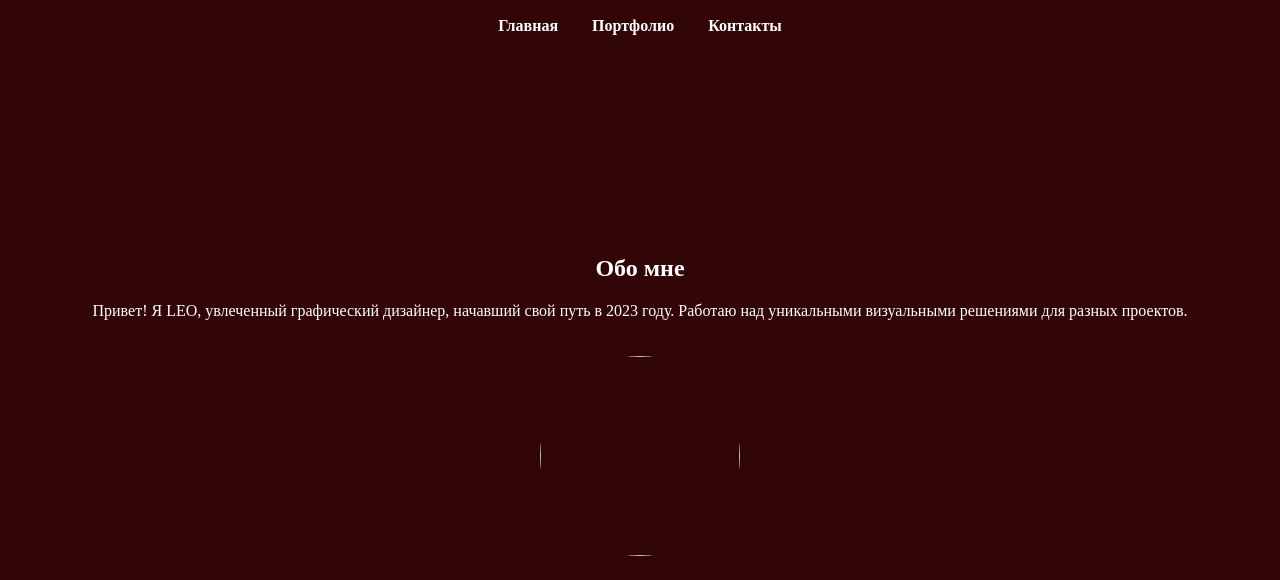
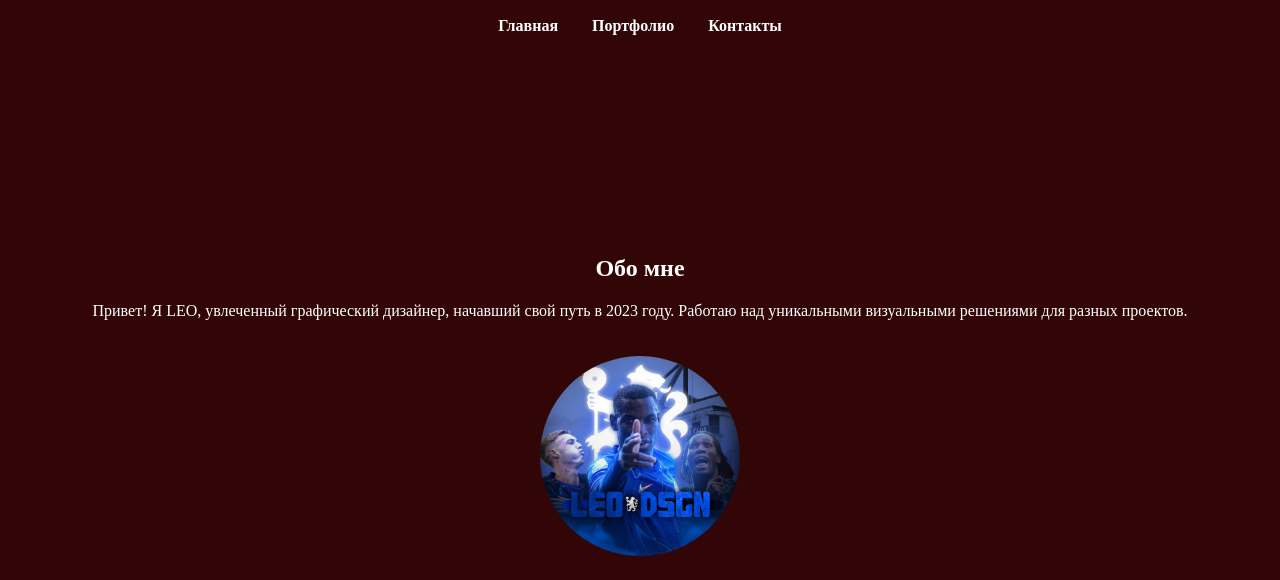
Before and after one commit to azizova1959/Leo-dsgn, a plain HTML site: page two.html in a window 1280 px wide. Shown: the part 249-829 px from the top of the page. Drawn offline with Linux system fonts and the light colour scheme; a web font is replaced by a local one.

Commit message:
Update two.html

```diff
--- a/two.html
+++ b/two.html
@@ -23,7 +23,7 @@
         <section class="about">
             <h2>Обо мне</h2>
             <p>Привет! Я LEO, увлеченный графический дизайнер, начавший свой путь в 2023 году. Работаю над уникальными визуальными решениями для разных проектов.</p>
-            <img src="http://127.0.0.1:5500/assets/images/leo.jpg">
+            <img src="http://127.0.0.1:5500/assets/leo.jpg">
 
         </section>
     </main>
```
